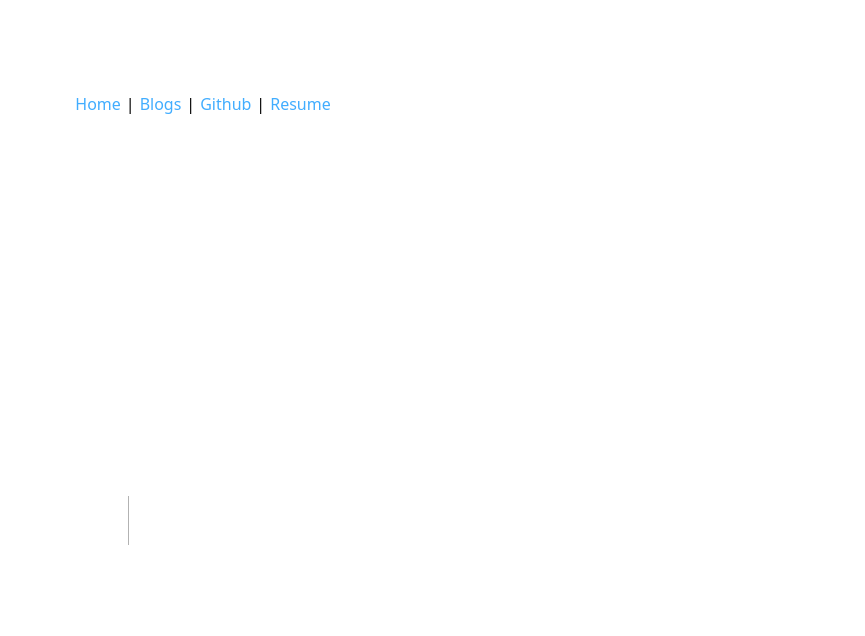
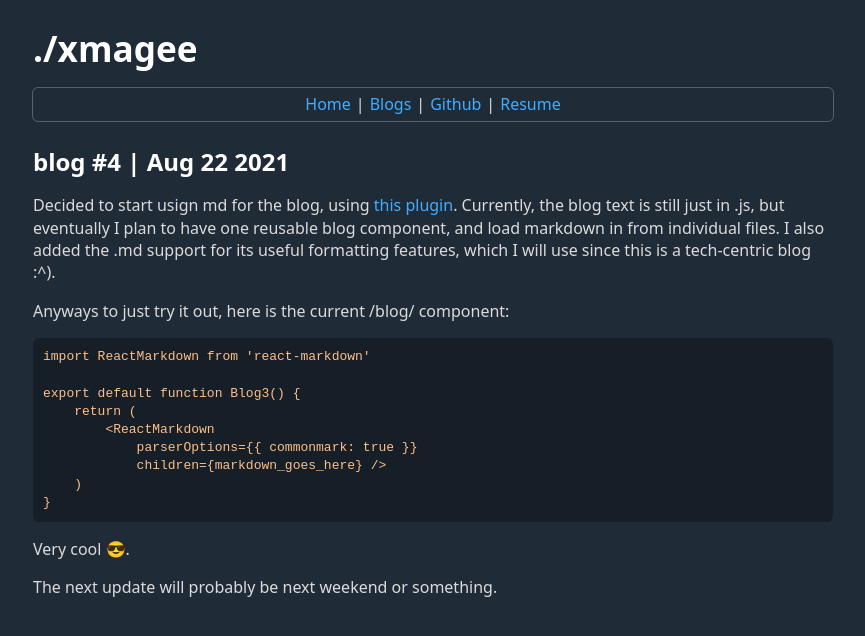
Before and after one commit to xmagee/bl0g, a Next.js app: page /blog/4 in a window 1280 px wide. Before the commit this address had no page. Shown: the top 636 px of the page, without its empty margins (207-1072 px from the left). Built offline with nearby package versions, Linux system fonts and the light colour scheme.

Commit message:
added blog 4

```diff
--- /dev/null
+++ b/pages/blog/4.js
@@ -0,0 +1,32 @@
+import ReactMarkdown from 'react-markdown'
+
+export default function Blog3() {
+    return (
+        <ReactMarkdown
+            parserOptions={{ commonmark: true }}
+            children={`
+## blog #4 | Aug 22 2021
+
+Decided to start usign md for the blog, using [this plugin](https://github.com/remarkjs/react-markdown).  Currently, the blog text is still just
+in .js, but eventually I plan to have one reusable blog component, and load markdown in from individual files. I also added the .md support for
+its useful formatting features, which I will use since this is a tech-centric blog :^).
+
+Anyways to just try it out, here is the current /blog/ component:
+\`\`\`
+import ReactMarkdown from 'react-markdown'
+
+export default function Blog3() {
+    return (
+        <ReactMarkdown
+            parserOptions={{ commonmark: true }}
+            children={markdown_goes_here} />
+    )
+}
+\`\`\`
+
+Very cool 😎.
+
+The next update will probably be next weekend or something.
+            `} />
+    )
+}
--- a/pages/blogs.js
+++ b/pages/blogs.js
@@ -15,6 +15,7 @@ export default function Blogs() {
 
             <ul className='blog-ul'>
                 {[
+                    { href: '/blog/4', title: 'this blog, now using markdown! 👋😲👋 💯💯💯' },
                     { href: '/blog/3', title: 'documentation, javascript, rust, and more ?' },
                     { href: '/blog/2', title: 'blog improvements, maybe done?' },
                     { href: '/blog/1', title: 'testing' },
```
